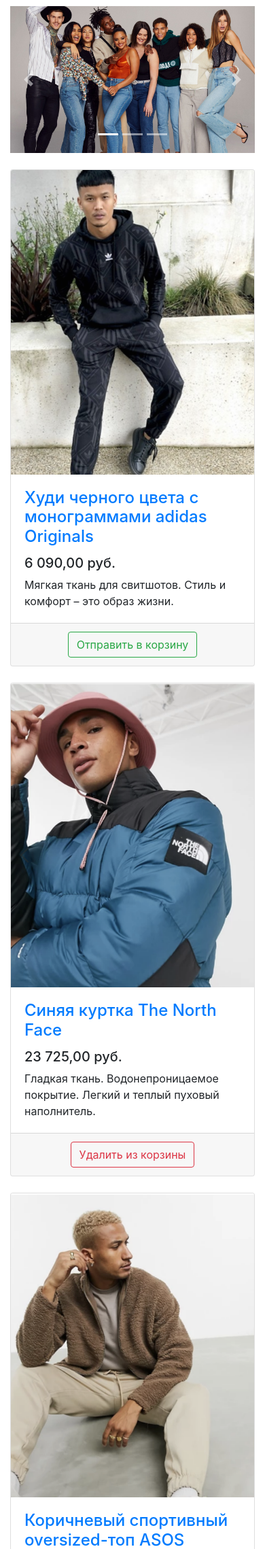
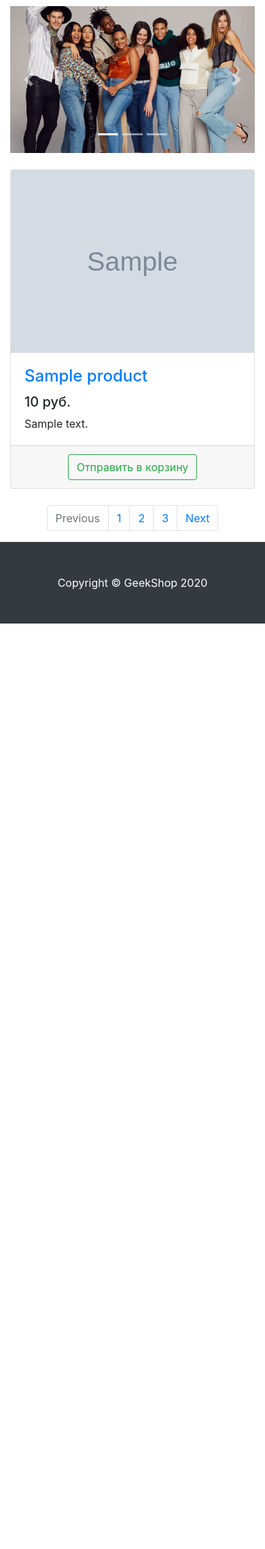
Before and after one commit to AndreyBibikoff/geekshop-server, a Django app: template mainapp/templates/mainapp/products.html in a window 390 px wide. Shown: the part 413-2691 px from the top of the page at 68% size. After the commit the page ends 1330 px from the top, so only its background shows below. Run offline with Django 3.2, Linux system fonts and the light colour scheme; the template is opened without the code that fills it: most values are stand-ins (such as "Sample title", 1, 10 or a date in 2020); grey boxes marked "Sample" are stand-in pictures; some libraries are stand-ins or nearby versions.

Commit message:
added context (index, products)

```diff
--- a/mainapp/templates/mainapp/products.html
+++ b/mainapp/templates/mainapp/products.html
@@ -51,21 +51,22 @@
                 </a>
             </div>
 
-            <div class="row">
+           <div class="row">
 
+                {% for product in products %}
                 <div class="col-lg-4 col-md-6 mb-4">
                     <div class="card h-100">
                         <a href="#">
                             <img class="card-img-top"
-                                 src="/static/vendor/img/products/Adidas-hoodie.png"
+                                 src="{% static product.img %}"
                                  alt="">
                         </a>
                         <div class="card-body">
                             <h4 class="card-title">
-                                <a href="#">Худи черного цвета с монограммами adidas Originals</a>
+                                <a href="#">{{ product.name }}</a>
                             </h4>
-                            <h5>6 090,00 руб.</h5>
-                            <p class="card-text">Мягкая ткань для свитшотов. Стиль и комфорт – это образ жизни.</p>
+                            <h5>{{ product.price}} руб.</h5>
+                            <p class="card-text">{{ product.description }}</p>
                         </div>
                         <div class="card-footer text-center">
                             <button type="button" class="btn btn-outline-success">Отправить в корзину</button>
@@ -73,108 +74,9 @@
                     </div>
                 </div>
 
-                <div class="col-lg-4 col-md-6 mb-4">
-                    <div class="card h-100">
-                        <a href="#">
-                            <img class="card-img-top"
-                                 src="/static/vendor/img/products/Blue-jacket-The-North-Face.png" alt="">
-                        </a>
-                        <div class="card-body">
-                            <h4 class="card-title">
-                                <a href="#">Синяя куртка The North Face</a>
-                            </h4>
-                            <h5>23 725,00 руб.</h5>
-                            <p class="card-text">
-                                Гладкая ткань. Водонепроницаемое покрытие. Легкий и теплый пуховый наполнитель.
-                            </p>
-                        </div>
-                        <div class="card-footer text-center">
-                            <button type="button" class="btn btn-outline-danger">Удалить из корзины</button>
-                        </div>
-                    </div>
-                </div>
 
-                <div class="col-lg-4 col-md-6 mb-4">
-                    <div class="card h-100">
-                        <a href="#">
-                            <img class="card-img-top"
-                                 src="/static/vendor/img/products/Brown-sports-oversized-top-ASOS-DESIGN.png"
-                                 alt="">
-                        </a>
-                        <div class="card-body">
-                            <h4 class="card-title">
-                                <a href="#">Коричневый спортивный oversized-топ ASOS DESIGN</a>
-                            </h4>
-                            <h5>3 390,00 руб.</h5>
-                            <p class="card-text">Материал с плюшевой текстурой. Удобный и мягкий.</p>
-                        </div>
-                        <div class="card-footer text-center">
-                            <button type="button" class="btn btn-outline-success">Отправить в корзину</button>
-                        </div>
-                    </div>
-                </div>
-
-                <div class="col-lg-4 col-md-6 mb-4">
-                    <div class="card h-100">
-                        <a href="#">
-                            <img class="card-img-top"
-                                 src="/static/vendor/img/products/Black-Nike-Heritage-backpack.png"
-                                 alt="">
-                        </a>
-                        <div class="card-body">
-                            <h4 class="card-title">
-                                <a href="#">Черный рюкзак Nike Heritage</a>
-                            </h4>
-                            <h5>2 340,00 руб.</h5>
-                            <p class="card-text">Плотная ткань. Легкий материал.</p>
-                        </div>
-                        <div class="card-footer text-center">
-                            <button type="button" class="btn btn-outline-success">Отправить в корзину</button>
-                        </div>
-                    </div>
-                </div>
-
-                <div class="col-lg-4 col-md-6 mb-4">
-                    <div class="card h-100">
-                        <a href="#">
-                            <img class="card-img-top"
-                                 src="/static/vendor/img/products/Black-Dr-Martens-shoes.png"
-                                 alt="">
-                        </a>
-                        <div class="card-body">
-                            <h4 class="card-title">
-                                <a href="#">Черные туфли на платформе с 3 парами люверсов Dr Martens 1461 Bex</a>
-                            </h4>
-                            <h5>13 590,00 руб.</h5>
-                            <p class="card-text">Гладкий кожаный верх. Натуральный материал.</p>
-                        </div>
-                        <div class="card-footer text-center">
-                            <button type="button" class="btn btn-outline-success">Отправить в корзину</button>
-                        </div>
-                    </div>
-                </div>
-
-                <div class="col-lg-4 col-md-6 mb-4">
-                    <div class="card h-100">
-                        <a href="#">
-                            <img class="card-img-top"
-                                 src="/static/vendor/img/products/Dark-blue-wide-leg-ASOs-DESIGN-trousers.png"
-                                 alt="">
-                        </a>
-                        <div class="card-body">
-                            <h4 class="card-title">
-                                <a href="#">Темно-синие широкие строгие брюки ASOS DESIGN</a>
-                            </h4>
-                            <h5>2 890,00 руб.</h5>
-                            <p class="card-text">Легкая эластичная ткань сирсакер Фактурная ткань.</p>
-                        </div>
-                        <div class="card-footer text-center">
-                            <button type="button" class="btn btn-outline-success">Отправить в корзину</button>
-                        </div>
-                    </div>
-                </div>
-
-            </div>
+                {%  endfor %}
+           </div>
 
             <nav aria-label="Page navigation example">
                 <ul class="pagination justify-content-center">
```
Also changed, not shown: mainapp/views.py (+22 -2 lines).
